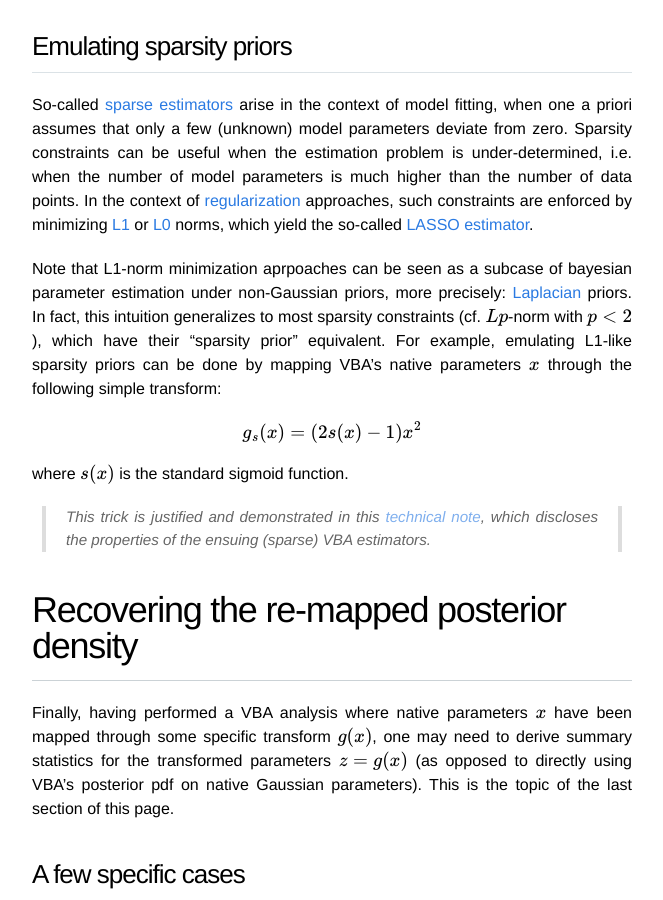
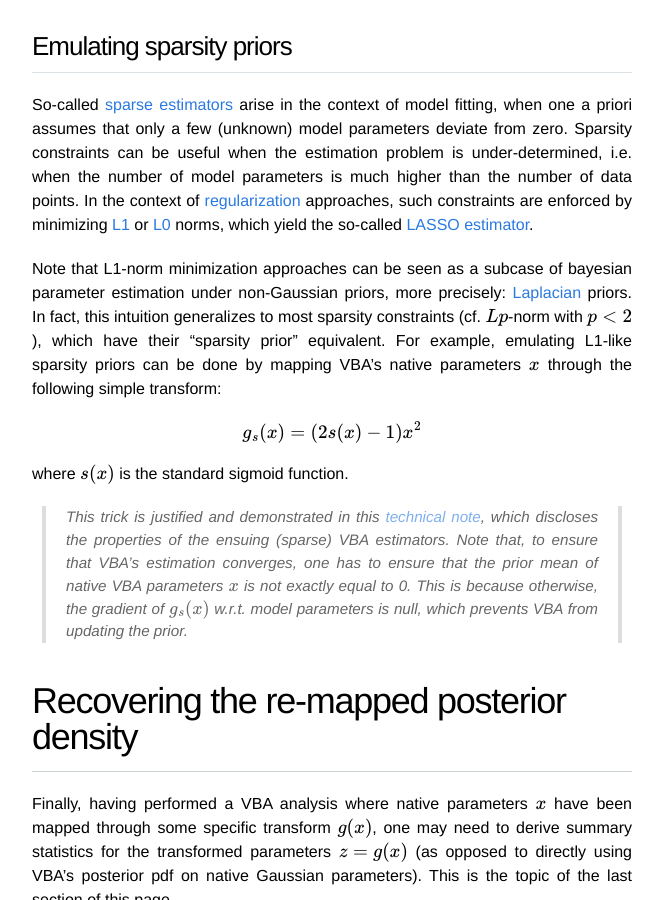
Before and after one commit to MBB-team/VBA-toolbox, a Jekyll site: the page built from _wiki/param-transform.md, in a window 1280 px wide and 900 px high, scrolled down 2535 px. Shown: the whole window, without its empty margins (308-971 px from the left). Built offline with Jekyll 4.4.1, drawn with Linux system fonts in a browser that asks for light colours; nearby versions of some CDN libraries; formulas are drawn with MathJax 3.

Commit message:
Update param-transform.md

```diff
--- a/_wiki/param-transform.md
+++ b/_wiki/param-transform.md
@@ -48,13 +48,13 @@ The ensuing transformed parameter $$z=h(x)$$ follows the distribution $$p_z(z)$$
 
 So-called [sparse estimators](https://en.wikipedia.org/wiki/Sparse_approximation) arise in the context of model fitting, when one a priori assumes that only a few (unknown) model parameters deviate from zero. Sparsity constraints can be useful when the estimation problem is under-determined, i.e. when the number of model parameters is much higher than the number of data points. In the context of [regularization](https://en.wikipedia.org/wiki/Regularization_(mathematics)) approaches, such constraints are enforced by minimizing [L1](http://mathworld.wolfram.com/L1-Norm.html) or [L0](https://en.wikipedia.org/wiki/Lp_space#When_p_=_0) norms, which yield the so-called [LASSO estimator](https://en.wikipedia.org/wiki/Lasso_(statistics)).
 
-Note that L1-norm minimization aprpoaches can be seen as a subcase of bayesian parameter estimation under non-Gaussian priors, more precisely: [Laplacian](https://en.wikipedia.org/wiki/Laplace_distribution) priors. In fact, this intuition generalizes to most sparsity constraints (cf. $$Lp$$-norm with $$p<2$$), which have their "sparsity prior" equivalent. For example, emulating L1-like sparsity priors can be done by mapping VBA's native parameters $$x$$ through the following simple transform:
+Note that L1-norm minimization approaches can be seen as a subcase of bayesian parameter estimation under non-Gaussian priors, more precisely: [Laplacian](https://en.wikipedia.org/wiki/Laplace_distribution) priors. In fact, this intuition generalizes to most sparsity constraints (cf. $$Lp$$-norm with $$p<2$$), which have their "sparsity prior" equivalent. For example, emulating L1-like sparsity priors can be done by mapping VBA's native parameters $$x$$ through the following simple transform:
 
 $$ g_s(x)= \left(2 s(x) -1\right)x^2 $$
 
 where $$s(x)$$ is the standard sigmoid function.
 
-> This trick is justified and demonstrated in this [technical note](https://arxiv.org/abs/1703.07168), which discloses the properties of the ensuing (sparse) VBA estimators.
+> This trick is justified and demonstrated in this [technical note](https://arxiv.org/abs/1703.07168), which discloses the properties of the ensuing (sparse) VBA estimators. Note that, to ensure that VBA's estimation converges, one has to ensure that the prior mean of native VBA parameters $$x$$ is not exactly equal to 0. This is because otherwise, the gradient of $$g_s(x)$$ w.r.t. model parameters is null, which prevents VBA from updating the prior.
 
 
 # Recovering the re-mapped posterior density
```
